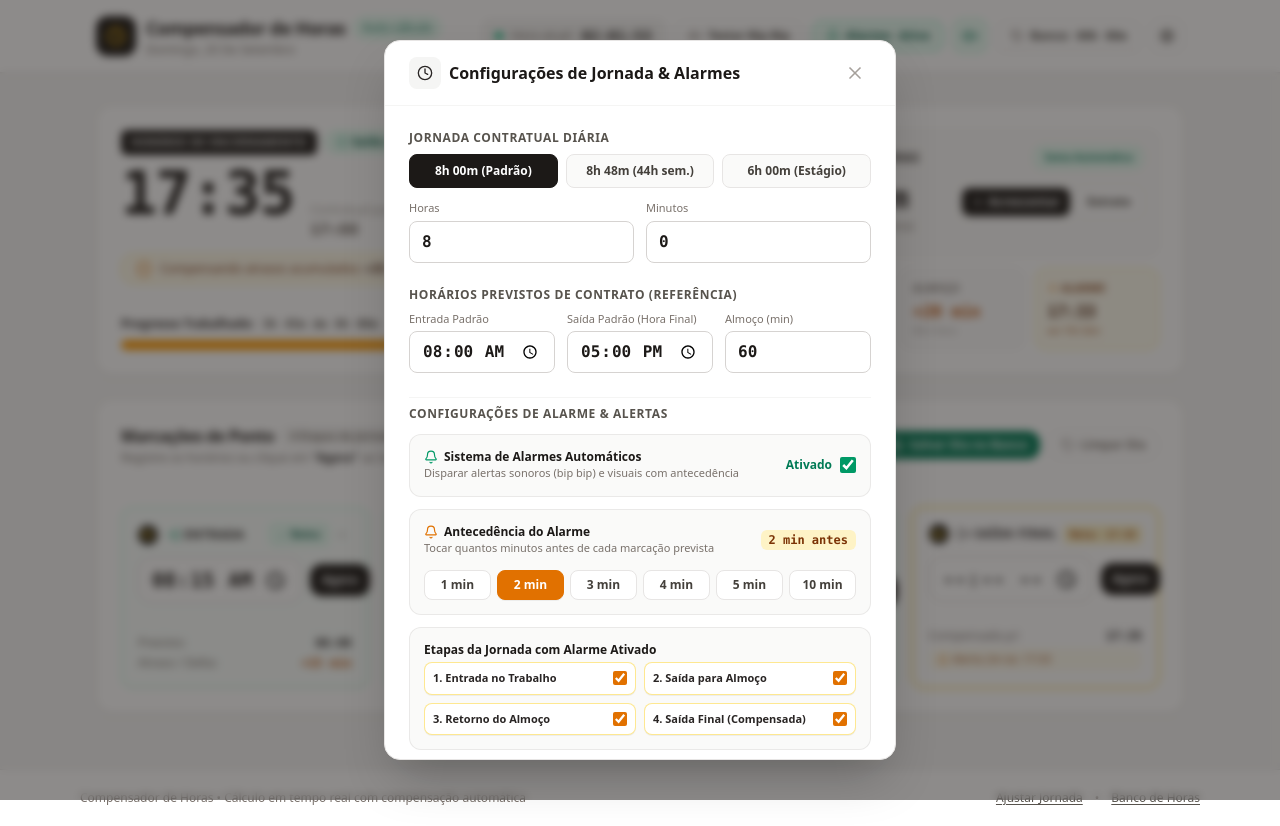
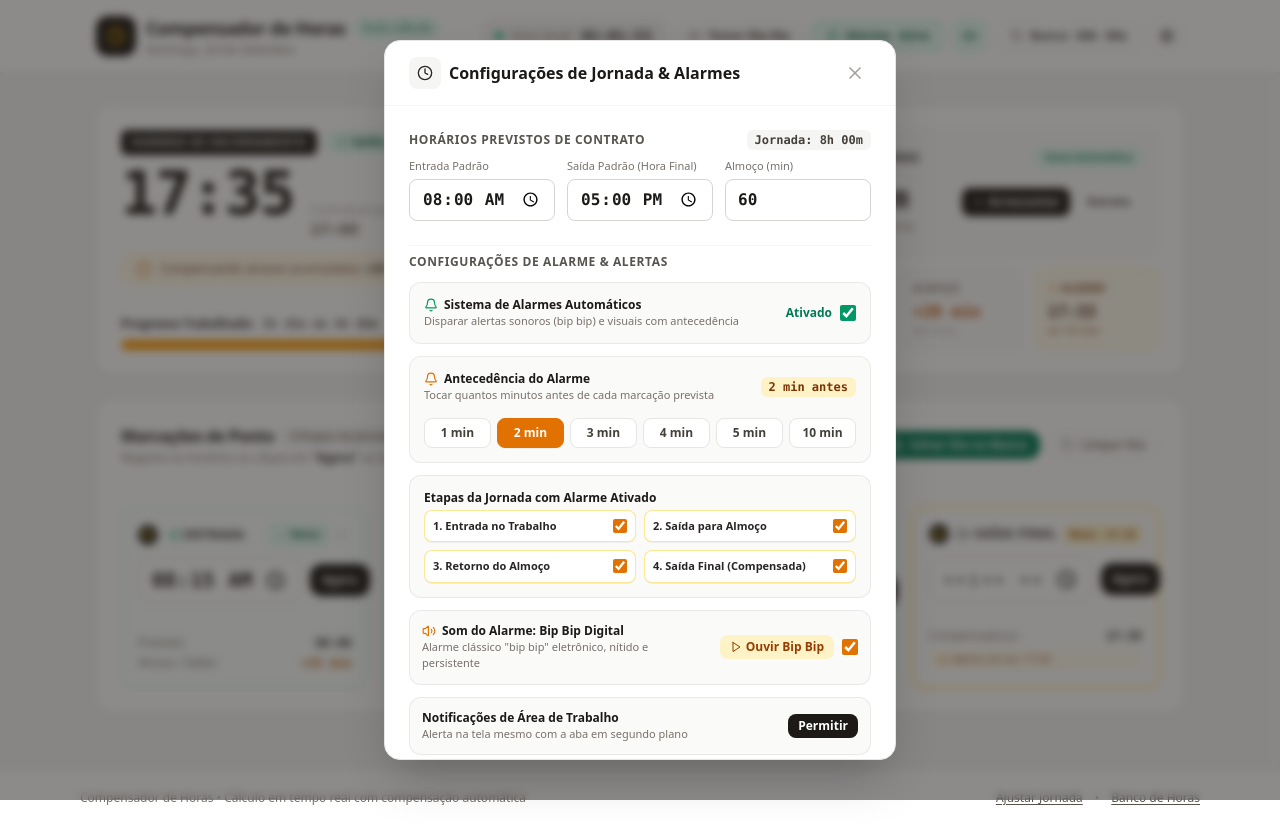
Before and after one commit to lmberaldo-pixel/Compensador-de-horas, a React (Vite) app: page / in a window 1280 px wide. Both pictures are taken after a click on the button 1167 px from the left and 36 px from the top of the page. Built offline with nearby package versions, Linux system fonts and the light colour scheme.

Commit message:
refactor: remover secao redundante de jornada contratual diaria do modal de configuracoes

```diff
--- a/src/components/SettingsModal.tsx
+++ b/src/components/SettingsModal.tsx
@@ -26,16 +26,23 @@ export default function SettingsModal({
 
   if (!isOpen) return null;
 
-  const handlePresetSelect = (hours: number, minutes: number) => {
-    const startM = timeToMinutes(formData.standardStartTime || '08:00');
-    const lunchM = formData.standardLunchMinutes || 60;
-    const workM = hours * 60 + minutes;
-    const newEnd = !isNaN(startM) ? minutesToTime(startM + lunchM + workM) : '17:00';
+  const updateWorkConfigTimes = (newStart: string, newEnd: string, newLunch: number) => {
+    const startM = timeToMinutes(newStart);
+    const endM = timeToMinutes(newEnd);
+    let h = formData.workHours;
+    let m = formData.workMinutes;
+    if (!isNaN(startM) && !isNaN(endM) && endM > startM + newLunch) {
+      const totalWorkM = endM - startM - newLunch;
+      h = Math.floor(totalWorkM / 60);
+      m = totalWorkM % 60;
+    }
     setFormData((prev) => ({
       ...prev,
-      workHours: hours,
-      workMinutes: minutes,
+      standardStartTime: newStart,
       standardEndTime: newEnd,
+      standardLunchMinutes: newLunch,
+      workHours: h,
+      workMinutes: m,
     }));
   };
 
@@ -79,92 +86,17 @@ export default function SettingsModal({
 
         {/* Modal Body */}
         <form onSubmit={handleSave} className="p-6 overflow-y-auto space-y-6">
-          {/* Jornada de Trabalho */}
+          {/* Horários Padrão da Empresa */}
           <div>
-            <label className="block text-xs font-bold uppercase tracking-wider text-stone-600 mb-2">
-              Jornada Contratual Diária
-            </label>
-
-            {/* Presets */}
-            <div className="grid grid-cols-3 gap-2 mb-3">
-              <button
-                type="button"
-                onClick={() => handlePresetSelect(8, 0)}
-                className={`px-3 py-2 text-xs font-semibold rounded-lg border transition-colors ${
-                  formData.workHours === 8 && formData.workMinutes === 0
-                    ? 'bg-stone-900 text-white border-stone-900'
-                    : 'bg-stone-50 text-stone-700 border-stone-200 hover:bg-stone-100'
-                }`}
-              >
-                8h 00m (Padrão)
-              </button>
-              <button
-                type="button"
-                onClick={() => handlePresetSelect(8, 48)}
-                className={`px-3 py-2 text-xs font-semibold rounded-lg border transition-colors ${
-                  formData.workHours === 8 && formData.workMinutes === 48
-                    ? 'bg-stone-900 text-white border-stone-900'
-                    : 'bg-stone-50 text-stone-700 border-stone-200 hover:bg-stone-100'
-                }`}
-              >
-                8h 48m (44h sem.)
-              </button>
-              <button
-                type="button"
-                onClick={() => handlePresetSelect(6, 0)}
-                className={`px-3 py-2 text-xs font-semibold rounded-lg border transition-colors ${
-                  formData.workHours === 6 && formData.workMinutes === 0
-                    ? 'bg-stone-900 text-white border-stone-900'
-                    : 'bg-stone-50 text-stone-700 border-stone-200 hover:bg-stone-100'
-                }`}
-              >
-                6h 00m (Estágio)
-              </button>
+            <div className="flex items-center justify-between mb-2">
+              <label className="block text-xs font-bold uppercase tracking-wider text-stone-600">
+                Horários Previstos de Contrato
+              </label>
+              <span className="text-xs font-mono font-bold text-stone-700 bg-stone-100 px-2 py-0.5 rounded-md">
+                Jornada: {formData.workHours}h {String(formData.workMinutes).padStart(2, '0')}m
+              </span>
             </div>
 
-            <div className="grid grid-cols-2 gap-3">
-              <div>
-                <span className="text-[11px] text-stone-500 font-medium block mb-1">Horas</span>
-                <input
-                  type="number"
-                  min="1"
-                  max="14"
-                  value={formData.workHours}
-                  onChange={(e) => {
-                    const h = parseInt(e.target.value, 10) || 8;
-                    const startM = timeToMinutes(formData.standardStartTime || '08:00');
-                    const lunchM = formData.standardLunchMinutes || 60;
-                    const newEnd = !isNaN(startM) ? minutesToTime(startM + lunchM + h * 60 + formData.workMinutes) : formData.standardEndTime;
-                    setFormData({ ...formData, workHours: h, standardEndTime: newEnd });
-                  }}
-                  className="w-full font-mono text-base font-bold bg-white text-stone-900 px-3 py-2 rounded-lg border border-stone-300 focus:outline-none focus:ring-2 focus:ring-stone-900"
-                />
-              </div>
-              <div>
-                <span className="text-[11px] text-stone-500 font-medium block mb-1">Minutos</span>
-                <input
-                  type="number"
-                  min="0"
-                  max="59"
-                  value={formData.workMinutes}
-                  onChange={(e) => {
-                    const m = parseInt(e.target.value, 10) || 0;
-                    const startM = timeToMinutes(formData.standardStartTime || '08:00');
-                    const lunchM = formData.standardLunchMinutes || 60;
-                    const newEnd = !isNaN(startM) ? minutesToTime(startM + lunchM + formData.workHours * 60 + m) : formData.standardEndTime;
-                    setFormData({ ...formData, workMinutes: m, standardEndTime: newEnd });
-                  }}
-                  className="w-full font-mono text-base font-bold bg-white text-stone-900 px-3 py-2 rounded-lg border border-stone-300 focus:outline-none focus:ring-2 focus:ring-stone-900"
-                />
-              </div>
-            </div>
-          </div>
-
-          {/* Horários Padrão da Empresa */}
-          <div>
-            <label className="block text-xs font-bold uppercase tracking-wider text-stone-600 mb-2">
-              Horários Previstos de Contrato (Referência)
-            </label>
             <div className="grid grid-cols-3 gap-3">
               <div>
                 <span className="text-[11px] text-stone-500 font-medium block mb-1">
@@ -173,14 +105,13 @@ export default function SettingsModal({
                 <input
                   type="time"
                   value={formData.standardStartTime}
-                  onChange={(e) => {
-                    const newStart = e.target.value;
-                    const startM = timeToMinutes(newStart);
-                    const lunchM = formData.standardLunchMinutes || 60;
-                    const workM = formData.workHours * 60 + formData.workMinutes;
-                    const newEnd = !isNaN(startM) ? minutesToTime(startM + lunchM + workM) : formData.standardEndTime;
-                    setFormData({ ...formData, standardStartTime: newStart, standardEndTime: newEnd });
-                  }}
+                  onChange={(e) =>
+                    updateWorkConfigTimes(
+                      e.target.value,
+                      formData.standardEndTime,
+                      formData.standardLunchMinutes
+                    )
+                  }
                   className="w-full font-mono text-base font-semibold bg-white text-stone-900 px-3 py-2 rounded-lg border border-stone-300 focus:outline-none focus:ring-2 focus:ring-stone-900"
                 />
               </div>
@@ -191,26 +122,14 @@ export default function SettingsModal({
                 </span>
                 <input
                   type="time"
-                  value={formData.standardEndTime || minutesToTime(timeToMinutes(formData.standardStartTime) + formData.standardLunchMinutes + formData.workHours * 60 + formData.workMinutes)}
-                  onChange={(e) => {
-                    const newEnd = e.target.value;
-                    const endM = timeToMinutes(newEnd);
-                    const startM = timeToMinutes(formData.standardStartTime);
-                    const lunchM = formData.standardLunchMinutes || 60;
-                    if (!isNaN(endM) && !isNaN(startM) && endM > startM + lunchM) {
-                      const totalWorkM = endM - startM - lunchM;
-                      const h = Math.floor(totalWorkM / 60);
-                      const m = totalWorkM % 60;
-                      setFormData({
-                        ...formData,
-                        standardEndTime: newEnd,
-                        workHours: h,
-                        workMinutes: m,
-                      });
-                    } else {
-                      setFormData({ ...formData, standardEndTime: newEnd });
-                    }
-                  }}
+                  value={formData.standardEndTime}
+                  onChange={(e) =>
+                    updateWorkConfigTimes(
+                      formData.standardStartTime,
+                      e.target.value,
+                      formData.standardLunchMinutes
+                    )
+                  }
                   className="w-full font-mono text-base font-semibold bg-white text-stone-900 px-3 py-2 rounded-lg border border-stone-300 focus:outline-none focus:ring-2 focus:ring-stone-900"
                 />
               </div>
@@ -225,17 +144,13 @@ export default function SettingsModal({
                   max="180"
                   step="5"
                   value={formData.standardLunchMinutes}
-                  onChange={(e) => {
-                    const lunchM = parseInt(e.target.value, 10) || 60;
-                    const startM = timeToMinutes(formData.standardStartTime);
-                    const workM = formData.workHours * 60 + formData.workMinutes;
-                    const newEnd = !isNaN(startM) ? minutesToTime(startM + lunchM + workM) : formData.standardEndTime;
-                    setFormData({
-                      ...formData,
-                      standardLunchMinutes: lunchM,
-                      standardEndTime: newEnd,
-                    });
-                  }}
+                  onChange={(e) =>
+                    updateWorkConfigTimes(
+                      formData.standardStartTime,
+                      formData.standardEndTime,
+                      parseInt(e.target.value, 10) || 60
+                    )
+                  }
                   className="w-full font-mono text-base font-semibold bg-white text-stone-900 px-3 py-2 rounded-lg border border-stone-300 focus:outline-none focus:ring-2 focus:ring-stone-900"
                 />
               </div>
```
